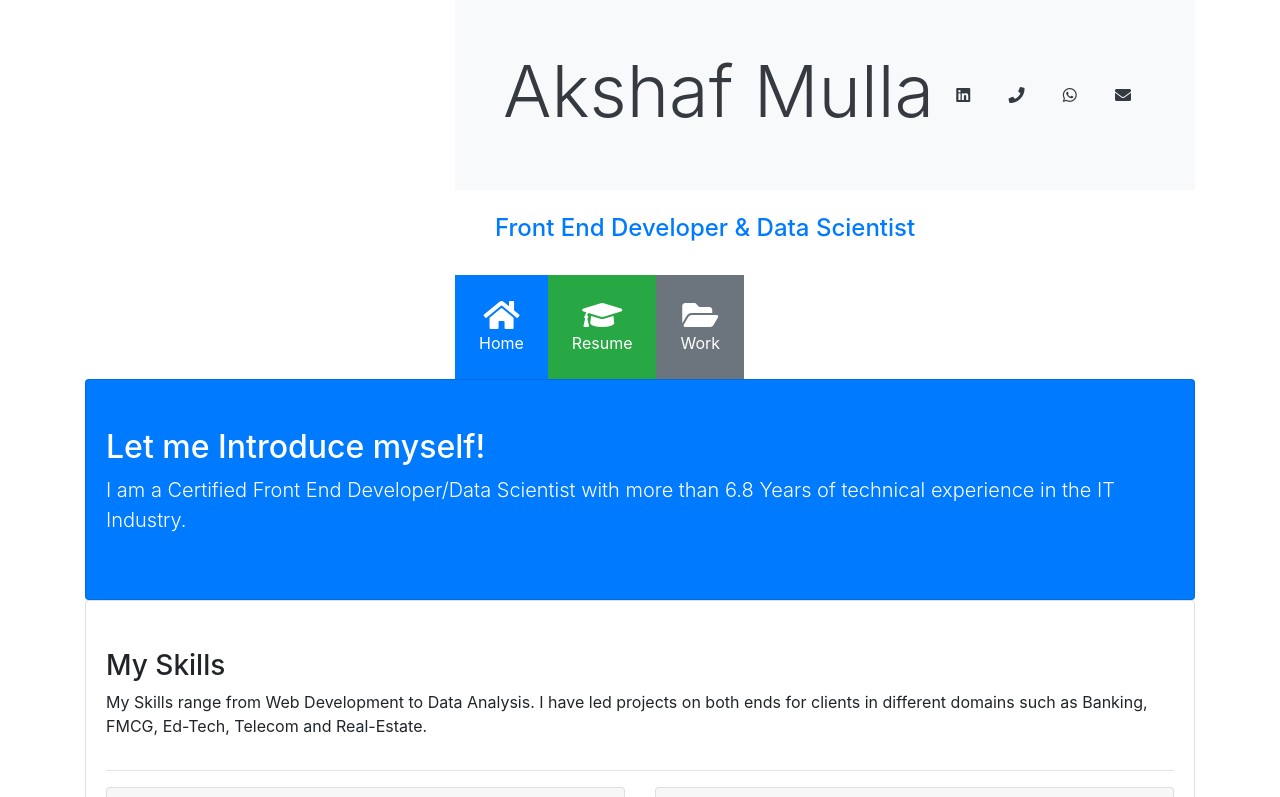
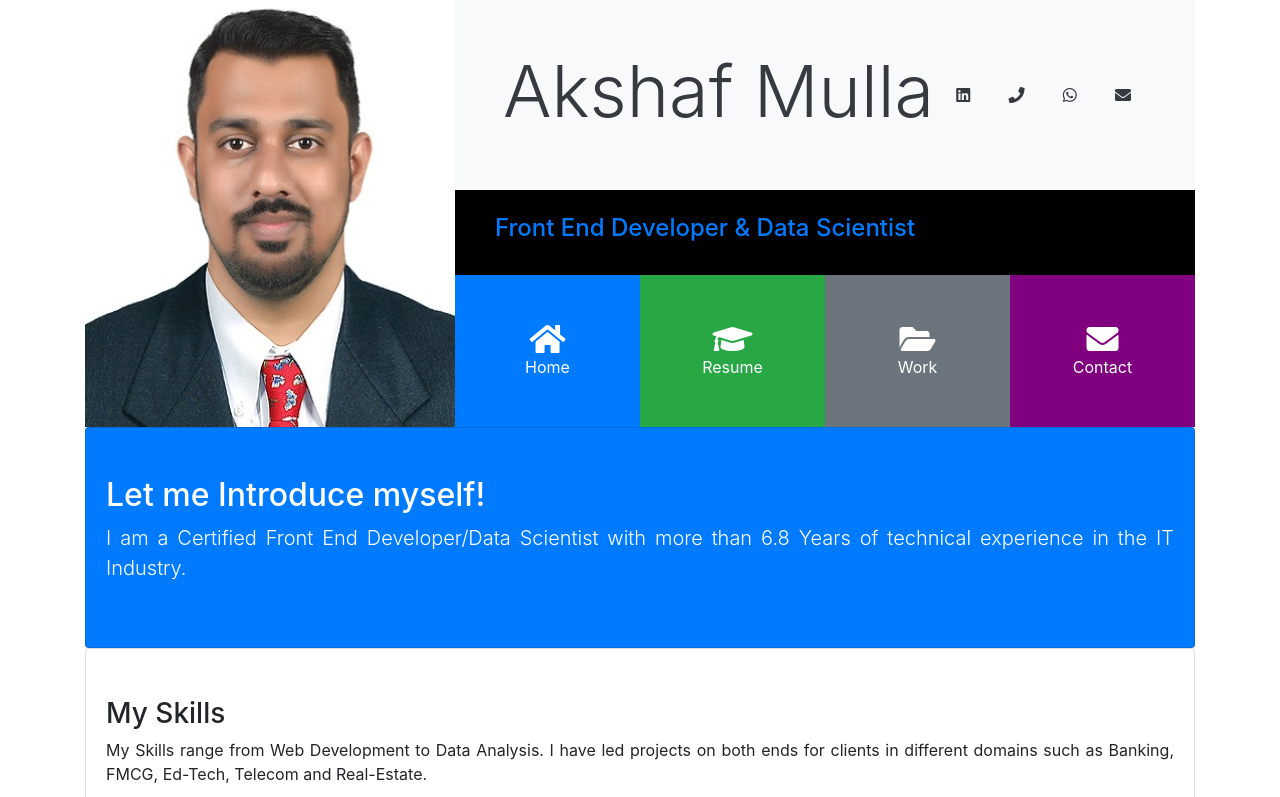
Before and after one commit to akshafmulla/resume, a plain HTML site: page index.html in a window 1280 px wide. Shown: the top 797 px of the page. Drawn offline with nearby package versions, Linux system fonts and the light colour scheme; some packages are replaced by stand-ins of ours; a script that the page names is missing.

Commit message:
Add files via upload

```diff
--- a/index.html
+++ b/index.html
@@ -8,7 +8,7 @@
     <link rel="stylesheet" href="https://use.fontawesome.com/releases/v5.0.13/css/all.css" integrity="sha384-DNOHZ68U8hZfKXOrtjWvjxusGo9WQnrNx2sqG0tfsghAvtVlRW3tvkXWZh58N9jp" crossorigin="anonymous">
     <link rel="stylesheet" href="https://stackpath.bootstrapcdn.com/bootstrap/4.1.1/css/bootstrap.min.css" integrity="sha384-WskhaSGFgHYWDcbwN70/dfYBj47jz9qbsMId/iRN3ewGhXQFZCSftd1LZCfmhktB" crossorigin="anonymous">
     <link rel="stylesheet" href="https://cdnjs.cloudflare.com/ajax/libs/ekko-lightbox/5.3.0/ekko-lightbox.css" />
-    <link rel="stylesheet" href="css/style.css">
+    <link rel="stylesheet" href="style.css">
     <title>Akshaf Mulla Resume</title>
 </head>
 
@@ -17,7 +17,7 @@
         <header id="main-header">
             <div class="row no-gutters">
                 <div class="col-lg-4 col-md-5">
-                    <img src="img/akshaf.jpg" class="max-height-50" alt="">
+                    <img src="akshaf.jpg" class="max-height-50" alt="">
                 </div>
                 <div class="col-lg-8 col-md-7">
                     <div class="d-flex flex-column">
--- /dev/null
+++ b/style.css
@@ -0,0 +1,37 @@
+#main-header img {
+    width: 100%;
+    height: 100%;
+}
+
+#main-header .port-item {
+    width: 30%;
+}
+
+#main-header .port-item:hover {
+    opacity: 0.8;
+    cursor: pointer;
+}
+
+.bg-black {
+    color: #fff;
+    background: #000;
+}
+
+.bg-purple {
+    color: #fff;
+    background: #800080;
+}
+
+.btn-purple {
+    background-color: #800080;
+}
+
+@media (min-width: 1199px) {
+    .port-item {
+        padding: 3em !important;
+    }
+}
+
+p {
+    text-align: justify;
+}
```
Also changed, not shown: akshaf.jpg (added).
